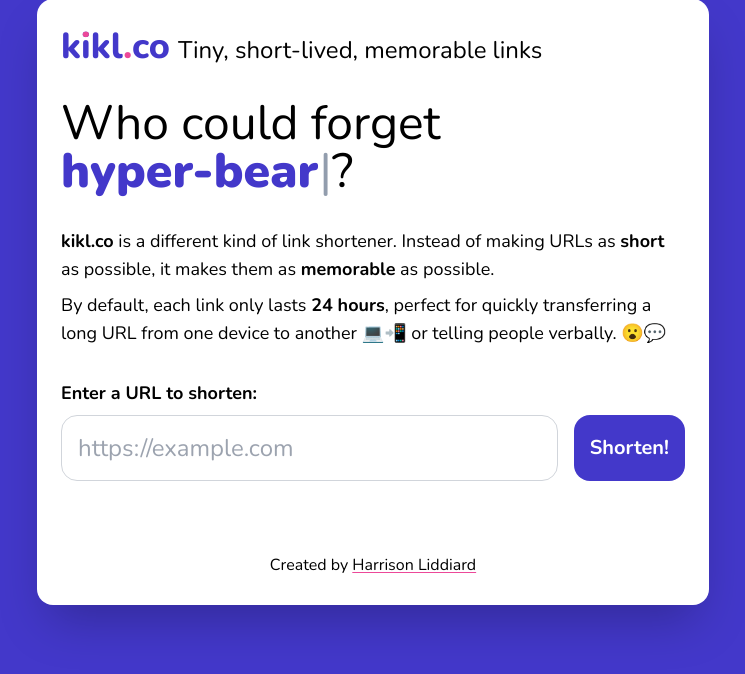
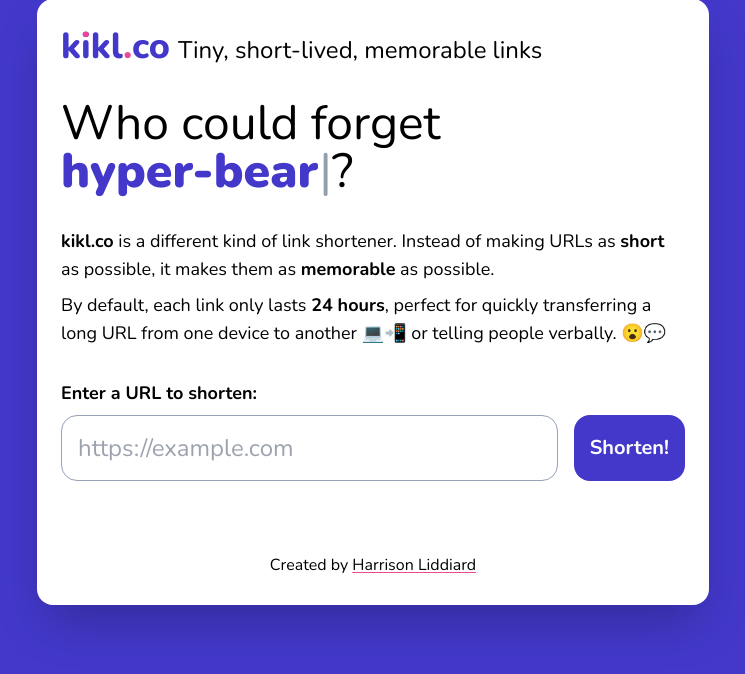
Before and after one commit to liddiard/kikl, a Django app: template shortener/templates/index.html in a window 1280 px wide. Shown: the part 25-699 px from the top of the page, without its empty margins (267-1012 px from the left). Run offline with Django 5.2, Linux system fonts and the light colour scheme; the template is opened without the code that fills it, so the values that code supplies are empty; some libraries are stand-ins or nearby versions.

Commit message:
update input border

```diff
--- a/shortener/templates/index.html
+++ b/shortener/templates/index.html
@@ -24,7 +24,7 @@
     <form @submit.prevent="handleSubmit" class="my-8">
         <label for="target" class="text-lg font-bold block mb-2">Enter a URL to shorten:</label>
         <div class="flex flex-col sm:flex-row gap-4">
-            <input type="url" required v-model="target" name="target" id="target" placeholder="https://example.com" autofocus class="flex-grow text-2xl w-full rounded-2xl border border-gray-300 p-4" />
+            <input type="url" required v-model="target" name="target" id="target" placeholder="https://example.com" autofocus class="flex-grow text-2xl w-full rounded-2xl border border-slate-400 p-4" />
             <button class="text-xl font-bold p-4 rounded-2xl bg-indigo-700 hover:bg-indigo-600 text-white">Shorten!</button>
         </div>
         <div v-if="apiError" v-cloak role="alert" class="text-red-700 mt-2 font-bold">{{ apiError }}</div>
```
